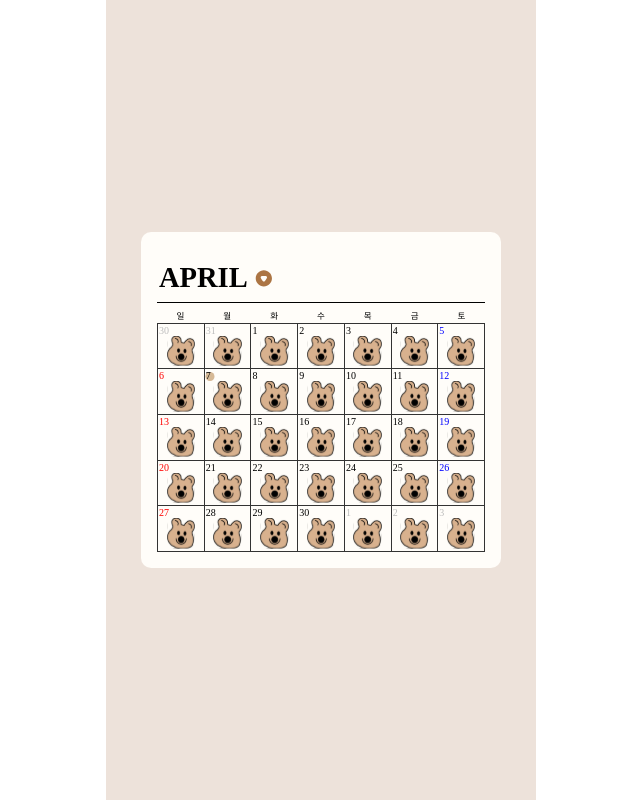
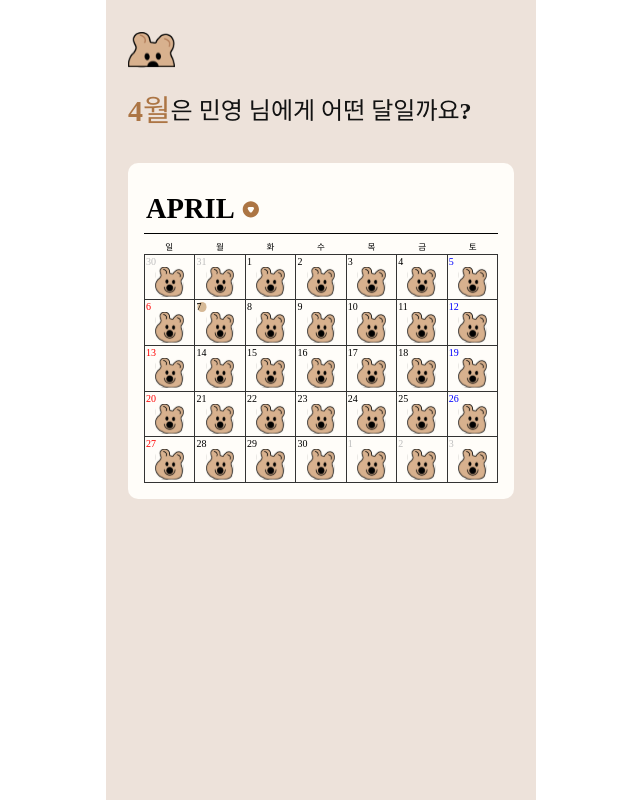
Before and after one commit to Hansuyeon2/OSSProjHSY, a React (Vite) app in the folder src/frontend/: page /main in a window 1280 px wide. Shown: the whole page, without its empty margins (319-959 px from the left). Built offline with nearby package versions, Linux system fonts and the light colour scheme; a web font is replaced by a local one.

Commit message:
[Feat]#19 - main header

```diff
--- /dev/null
+++ b/src/frontend/src/layouts/FlexLayout.tsx
@@ -0,0 +1,19 @@
+import { ReactNode } from "react";
+import styled from "styled-components";
+
+interface FlexLayoutProps {
+  children: ReactNode;
+}
+
+const FlexLayout = ({ children }: FlexLayoutProps) => {
+  return <FlexLayoutWrapper>{children}</FlexLayoutWrapper>;
+};
+
+const FlexLayoutWrapper = styled.div`
+  display: flex;
+  flex-direction: column;
+  align-items: center;
+  padding: 0px 22px;
+`;
+
+export default FlexLayout;
--- a/src/frontend/src/pages/Main/Mainpage.tsx
+++ b/src/frontend/src/pages/Main/Mainpage.tsx
@@ -1,7 +1,14 @@
+import FlexLayout from "@layouts/FlexLayout";
 import MainCalendar from "./components/MainCalendar";
+import MainHeader from "./components/MainHeader";
 
 const Mainpage = () => {
-  return <MainCalendar />;
+  return (
+    <FlexLayout>
+      <MainHeader />
+      <MainCalendar />
+    </FlexLayout>
+  );
 };
 
 export default Mainpage;
--- a/src/frontend/src/pages/Main/components/Calendar_styled.ts
+++ b/src/frontend/src/pages/Main/components/Calendar_styled.ts
@@ -6,11 +6,10 @@ export const CalendarBox = styled.div`
   display: flex;
   align-items: center;
   justify-content: center;
-  height: 100vh;
+  /* height: 100vh; */
 `;
 
 export const StyleCalendar = styled(Calendar)`
-  max-width: 360px;
   padding: 1rem;
   background-color: #fffdf9;
   border-radius: 10px;
@@ -154,9 +153,9 @@ export const CalendarImg = styled.img`
 export const CalendarWrapper = styled.div`
   position: relative;
 
-  @media (max-width: 320px) {
+  /* @media (max-width: 320px) {
     scale: 0.9;
-  }
+  } */
 `;
 
 //월 표시
--- /dev/null
+++ b/src/frontend/src/pages/Main/components/MainHeader.styled.ts
@@ -0,0 +1,27 @@
+import { fonts } from "@styles/fonts";
+import styled from "styled-components";
+
+export const MainPageHeaderWrapper = styled.div`
+  display: flex;
+  flex-direction: column;
+  gap: 20px;
+  width: 100%;
+  margin-top: 32px;
+  margin-bottom: 30px;
+`;
+
+export const MainPageHeaderIcon = styled.img`
+  width: 47px;
+`;
+
+export const MainPageHeaderTitle = styled.h1`
+  ${fonts.title_b_24}
+  color: ${({ theme }) => theme.colors.black};
+  display: flex;
+  align-items: center;
+
+  p {
+    ${fonts.title_b_30}
+    color: ${({ theme }) => theme.colors.mainbrown01};
+  }
+`;
--- /dev/null
+++ b/src/frontend/src/pages/Main/components/MainHeader.tsx
@@ -0,0 +1,14 @@
+import * as S from "./MainHeader.styled";
+
+const MainHeader = () => {
+  return (
+    <S.MainPageHeaderWrapper>
+      <S.MainPageHeaderIcon src="/images/icons/MainHeaderIcon.svg" />
+      <S.MainPageHeaderTitle>
+        <p>4월</p>은 민영 님에게 어떤 달일까요?
+      </S.MainPageHeaderTitle>
+    </S.MainPageHeaderWrapper>
+  );
+};
+
+export default MainHeader;
```
Also changed, not shown: src/frontend/public/images/icons/MainHeaderIcon.svg (added).
